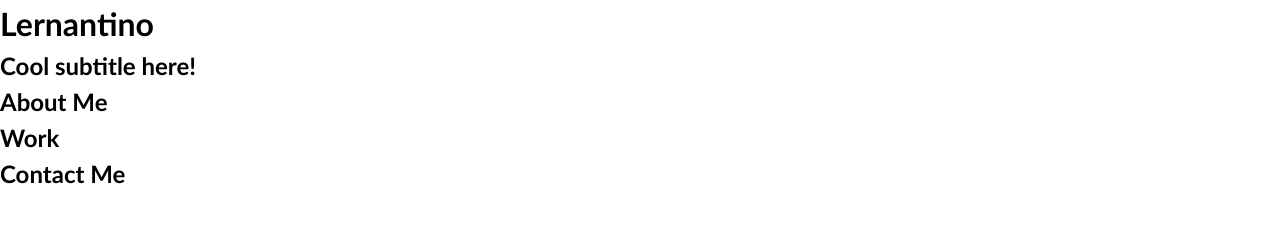
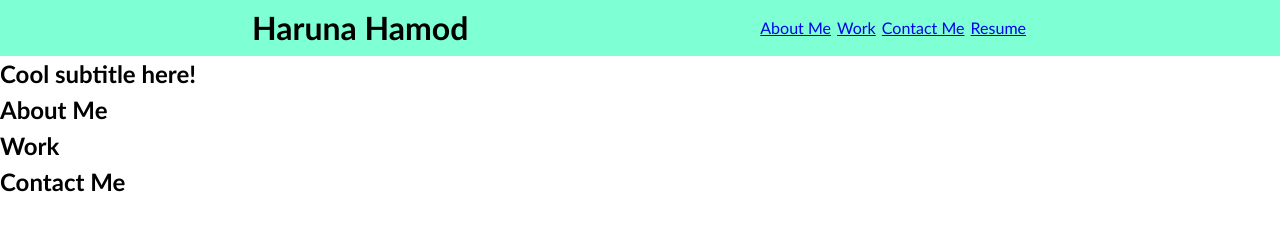
Before and after one commit to HarunaTech/HarunaPortfolio, a plain HTML site: page challenge/starter/index.html in a window 1280 px wide. Drawn offline with Linux system fonts and the light colour scheme; files that its build step writes are made by us from their sources.

Commit message:
Updated index file

```diff
--- a/challenge/starter/css/style.css
+++ b/challenge/starter/css/style.css
@@ -16,8 +16,52 @@ h4,
 h5,
 h6 {
   margin: 0;
+
 }
 
 p {
   margin: 0;
 }
+
+header{
+  display: flex;
+  justify-content: space-evenly;
+  align-items:center;
+  padding: 0;
+  margin: 0;
+  background-color:aquamarine;
+  color: black;
+}
+
+ul {
+  list-style: none;
+}
+
+li {
+  display: inline-block;
+  margin-right: 2px; /* This line of code will add space between the list items (About me, work etc)*/
+}
+
+/**
+ul{
+  float: left;
+}
+
+li {
+  list-style: none;
+  margin: 0;
+  padding: 0;
+
+} **/
+@media (min-width: 600px) {
+  p {
+    font-size: 1.25rem;
+  }
+
+}
+@media (max-width: 800px) {
+  p {font-size: 1.5rem;
+
+
+  }
+}
--- a/challenge/starter/index.html
+++ b/challenge/starter/index.html
@@ -5,15 +5,21 @@
   <meta charset="UTF-8">
   <meta name="viewport" content="width=device-width, initial-scale=1.0">
   <meta http-equiv="X-UA-Compatible" content="ie=edge">
-  <title>Lernantino // Web Developer</title>
-  <link rel="stylesheet" href="./assets/css/style.css" />
+  <title>Haruna Web Developer</title>
+  <link rel="stylesheet" href="./css/style.css" />
 </head>
 
 <body>
   <!-- main logo / nav -->
   <header>
-    <h1>Lernantino</h1>
+    <h1>Haruna Hamod</h1>
     <nav>
+      <ul>
+        <li><a href="./about.html">About Me</a></li>
+        <li><a href="#Work">Work</a></li>
+        <li><a href="./contact.html">Contact Me</a></li>
+        <li><a href="#Resume">Resume</a></li>
+      </ul>
     </nav>
   </header>
 
```
Also changed, not shown: challenge/starter/about.html (added, +12 -0 lines), challenge/starter/contact.html (added, +10 -0 lines).
